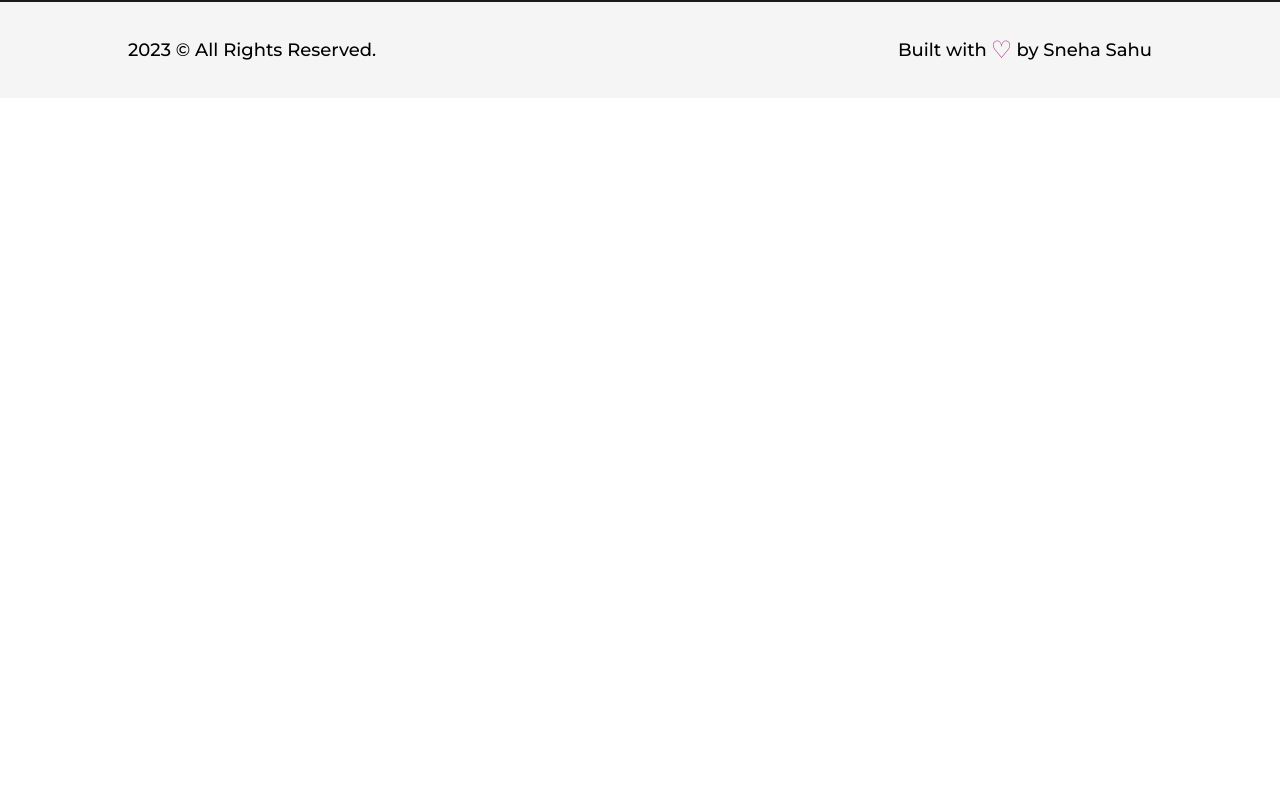
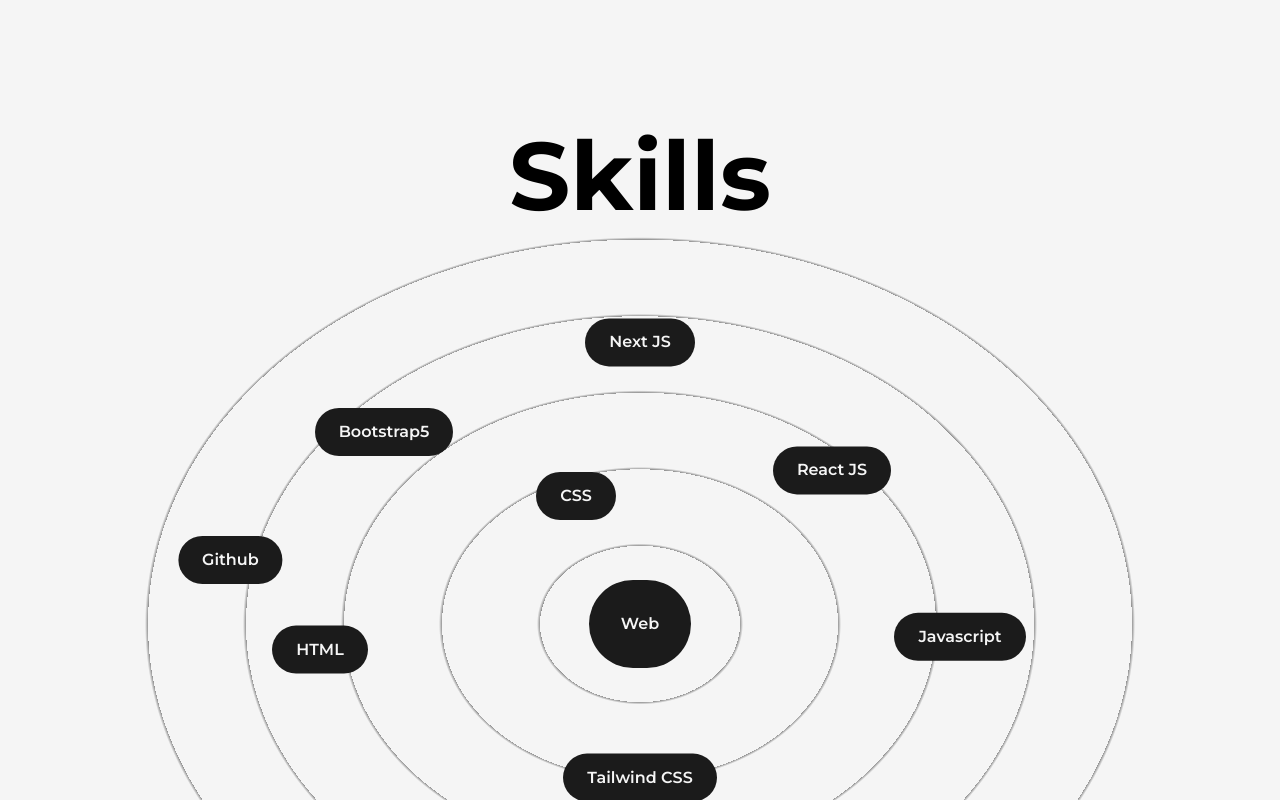
Before and after one commit to SnehaSahu17/Sneha-Sahu, a Next.js app: page /about in a window 1280 px wide. Shown: the part 960-1760 px from the top of the page. Before the commit the page ends 1058 px from the top, so only its background shows below. Built offline with nearby package versions, Linux system fonts and the light colour scheme.

Commit message:
ft:skill section done

```diff
--- /dev/null
+++ b/src/components/Skills.js
@@ -0,0 +1,44 @@
+import React from "react";
+import { motion } from "framer-motion";
+
+const Skill = ({ name, x, y }) => {
+  return (
+    <motion.div
+      className="flex items-center justify-center rounded-full font-semibold bg-dark text-light py-3 px-6 shadow-dark cursor-pointer absolute"
+      whileHover={{ scale: 1.05 }}
+      initial={{ x: 0, y: 0 }}
+      animate={{ x: x, y: y }}
+      transition={{ duration: 1.5}}
+    >
+      {name}
+    </motion.div>
+  );
+};
+
+const Skills = () => {
+  return (
+    <>
+      <h2 className="capitalize text-center text-8xl font-bold mt-64 w-full">
+        skills
+      </h2>
+      <div className="w-full h-screen relative flex items-center justify-center rounded-full bg-circularLight">
+        <motion.div
+          className="flex items-center justify-center rounded-full font-semibold bg-dark text-light p-8 shadow-dark cursor-pointer "
+          whileHover={{ scale: 1.05 }}
+        >
+          Web
+        </motion.div>
+        <Skill name="HTML" x="-25vw" y="2vw" />
+        <Skill name="CSS" x="-5vw" y="-10vw" />
+        <Skill name="Javascript" x="25vw" y="1vw" />
+        <Skill name="Tailwind CSS" x="0vw" y="12vw" />
+        <Skill name="Bootstrap5" x="-20vw" y="-15vw" />
+        <Skill name="React JS" x="15vw" y="-12vw" />
+        <Skill name="Next JS" x="0vw" y="-22vw" />
+        <Skill name="Github" x="-32vw" y="-5vw" />
+      </div>
+    </>
+  )
+};
+
+export default Skills;
--- a/src/pages/about.js
+++ b/src/pages/about.js
@@ -4,6 +4,7 @@
 import Image from "next/image";
 import React from "react";
 import card from "../../public/images/profile/profile.jpeg"
+import Skills from "@/components/Skills";
 
 const about = () => {
   return (
@@ -48,6 +49,7 @@
                 <Image src={card} alt="sneha sahu" className="w-full h-auto rounded-2xl "/>
             </div>
           </div>
+          <Skills/>
         </Layout>
       </main>
     </>
--- a/tailwind.config.js
+++ b/tailwind.config.js
@@ -19,6 +19,9 @@
       animation: {
         'spin-slow': 'spin 8s linear infinite',
       },
+      backgroundImage: {
+        circularLight: 'repeating-radial-gradient(rgba(0,0,0,0.4) 2px,  #f5f5f5 5px, #f5f5f5 100px);',
+      },
     },
   },
   plugins: [],
```
